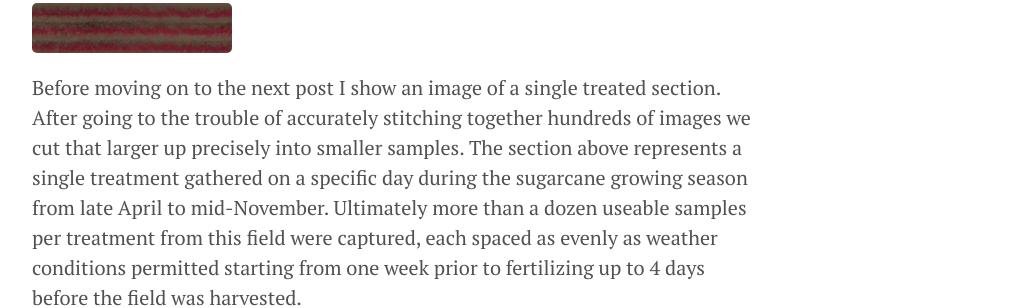
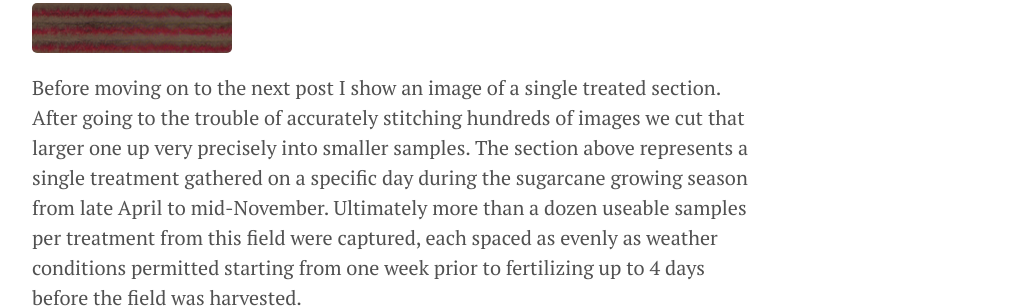
Before and after one commit to geraldmc/geraldmc.github.io, a Jekyll site: the page built from _posts/2019-02-23-predicting-yield-1.md, in a window 1280 px wide and 900 px high, scrolled down 4823 px. Shown: the part 225-533 px from the top of the window, without its empty margins (248-1276 px from the left). Built offline with Jekyll 4.4.1, drawn with Linux system fonts in a browser that asks for light colours.

Commit message:
adds formatting

```diff
--- a/_posts/2019-02-23-predicting-yield-1.md
+++ b/_posts/2019-02-23-predicting-yield-1.md
@@ -63,4 +63,4 @@ A more interesting thing revealed here are the shades of red in different parts
 <br />
 ![CIR Section 001]({{ site.url }}/assets/2017-04-25_001_3_CIR.png){:height="50px" width="200px"}
 
-Before moving on to the next post I show an image of a single treated section. After going to the trouble of accurately stitching together hundreds of images we cut that larger up precisely into smaller samples. The section above represents a single treatment gathered on a specific day during the sugarcane growing season from late April to mid-November. Ultimately more than a dozen useable samples per treatment from this field were captured, each spaced as evenly as weather conditions permitted starting from one week prior to fertilizing up to 4 days before the field was harvested.
+Before moving on to the next post I show an image of a single treated section. After going to the trouble of accurately stitching hundreds of images we cut that larger one up very precisely into smaller samples. The section above represents a single treatment gathered on a specific day during the sugarcane growing season from late April to mid-November. Ultimately more than a dozen useable samples per treatment from this field were captured, each spaced as evenly as weather conditions permitted starting from one week prior to fertilizing up to 4 days before the field was harvested.
```
